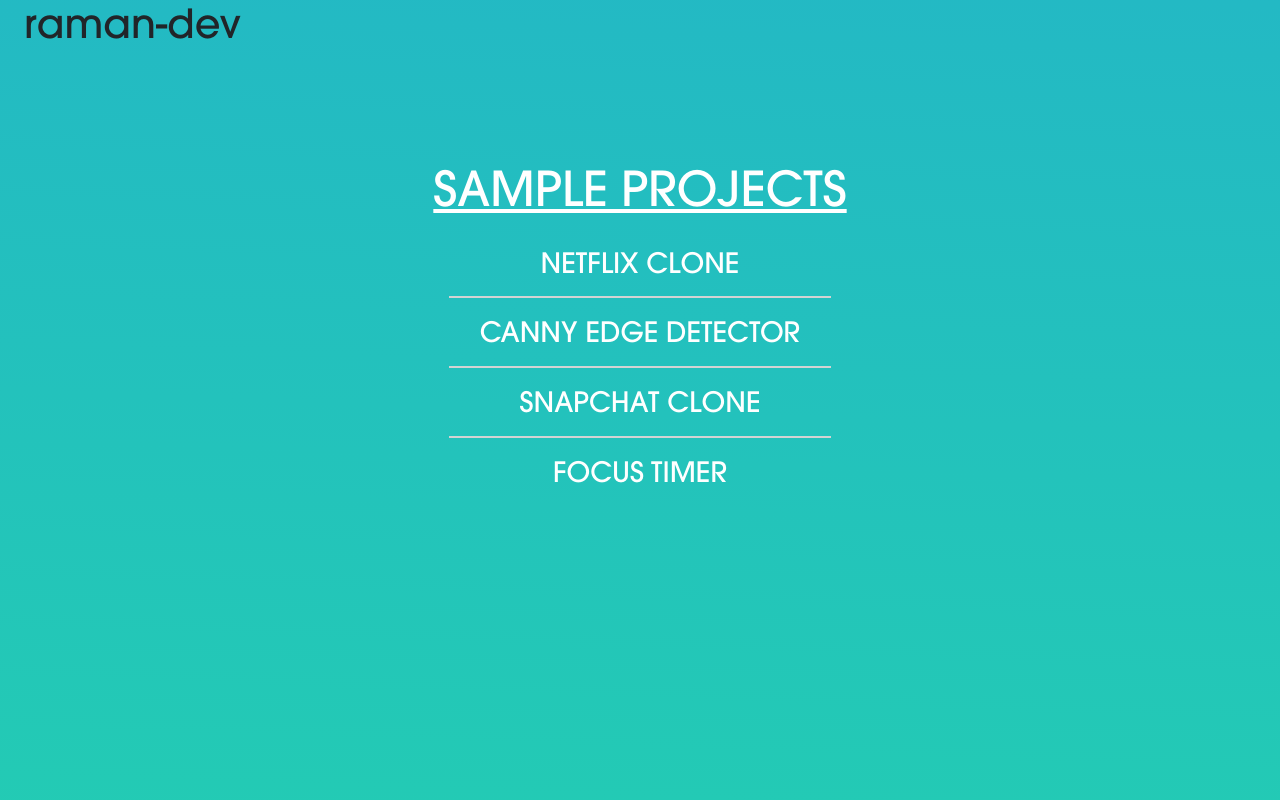
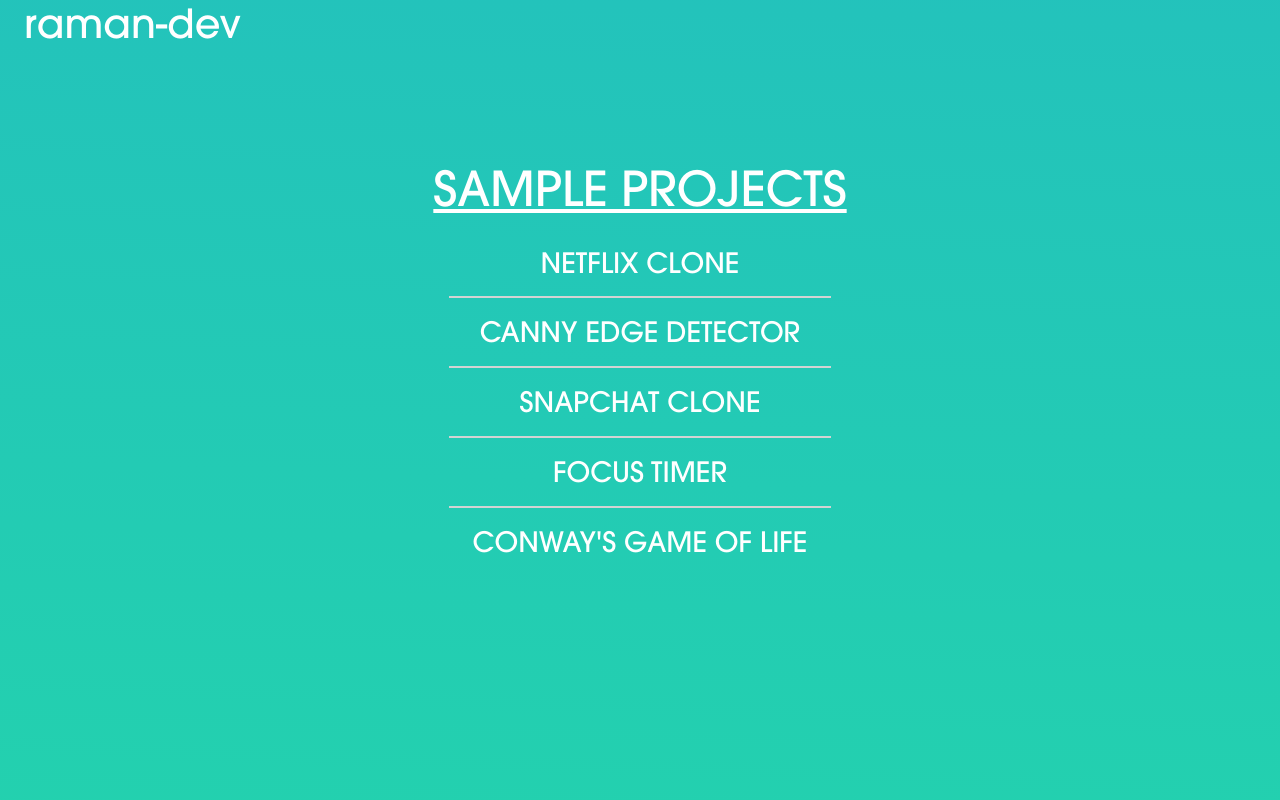
Before and after one commit to raman-dev/django_main, a Django app: page / in a window 1280 px wide. Run offline with Django 3.2, Linux system fonts and the light colour scheme; parts of the project's set-up code (start-up, migrations or seed data) failed here and were passed over.

Commit message:
added conway's gol changed logo to white added focus timer video

```diff
--- a/main_app/static/css/styles.css
+++ b/main_app/static/css/styles.css
@@ -136,9 +136,9 @@ body {
 
 .background-anim {
   background: linear-gradient(182deg, #ee7752, #e73c7e, #23a6d5, #23d5ab);
-  background-size: 800% 800%;
-  -webkit-animation: background_anim 19s ease infinite;
-  animation: background_anim 19s ease infinite;
+  background-size: 1000% 1000%;
+  -webkit-animation: background_anim 15s ease infinite;
+  animation: background_anim 15s ease infinite;
 }
 
 @-webkit-keyframes background_anim {
--- a/main_app/static/css/styles.scss
+++ b/main_app/static/css/styles.scss
@@ -171,11 +171,11 @@ body{
 
 .background-anim {
     background: linear-gradient(182deg, #ee7752, #e73c7e, #23a6d5, #23d5ab);
-    background-size: 800% 800%;
+    background-size: 1000% 1000%;
 
-    -webkit-animation: background_anim 19s ease infinite;
-    -moz-animation: background_anim 19s ease infinite;
-    animation: background_anim 19s ease infinite;
+    -webkit-animation: background_anim 15s ease infinite;
+    -moz-animation: background_anim 15s ease infinite;
+    animation: background_anim 15s ease infinite;
 }
 
 @-webkit-keyframes background_anim {
--- a/main_app/templates/main_app/index.html
+++ b/main_app/templates/main_app/index.html
@@ -156,7 +156,57 @@
                                 <div class="video-card" style="background-color: transparent;">
                                     <video loop muted preload="true"
                                         class="focus-timer-project-video container-fluid mw-100 mh-100">
-                                        <source src="{% static 'media/demos/snapchat_clone_demo.mp4' %}">
+                                        <source src="{% static 'media/demos/focus_timer_demo_video.mp4' %}">
+                                    </video>
+                                </div>
+                            </div>
+                        </div>
+                    </div>
+
+                    <div class="divider">
+                    </div>
+
+                    <!--
+                    conways game of life
+                    -->
+                    <a id="conways-gol-project" class="project-link btn link-highlight" data-bs-toggle="collapse"
+                        href="#collapseConwayGol" role="button" aria-expanded="false"
+                        aria-controls="collapseConwayGol">
+                        <p class="title-text fs-3 p-0 m-0">CONWAY'S GAME OF LIFE</p>
+                    </a>
+
+                    <div class="collapse" id="collapseConwayGol" data-bs-parent=".links-container">
+                        <div class="card">
+                            <div class="d-flex flex-column px-4">
+                                <p class="fs-5 mx-auto" style="text-decoration: underline;">
+                                    about
+                                </p>
+                                <p class="text-center">
+                                    Simulation of a 2D universe where only cells exist, based on John Conway's rules of life.<br/>
+                                    Every cell interacts with its eight immediate neighbours, the next generation of cells is calculated by the following:
+                                    <ul>
+                                        <li>
+                                            Any live cell with two or three live neighbours survives.
+                                        </li>
+                                        <li>
+                                            Any dead cell with three live neighbours becomes a live cell.
+                                        </li>
+                                        <li>
+                                            All other live cells die in the next generation, all other dead cells stay dead.
+                                        </li>
+                                    </ul>
+                                </p>
+                            </div>
+                            <a class="demo-link btn" data-bs-toggle="collapse" href="#conway_gol_collapse"
+                                role="button" aria-expanded="false" aria-controls="conway_gol_collapse">
+                                <p class="sub-link fs-5">demo video</p>
+                            </a>
+
+                            <div class="collapse" id="conway_gol_collapse">
+                                <div class="video-card" style="background-color: transparent;">
+                                    <video loop muted preload="true"
+                                        class="conways-gol-project-video container-fluid mw-100 mh-100">
+                                        <source src="{% static 'media/demos/conways_gol_demo_video.mp4' %}">
                                     </video>
                                 </div>
                             </div>
@@ -165,7 +215,7 @@
                 </div>
             </div>
 
-            <h3 class="display-6" style="margin-right: auto;">
+            <h3 class="display-6" style="color:white; margin-right: auto;">
                 raman-dev
             </h3>
 
```
Also changed, not shown: 1 other file.
